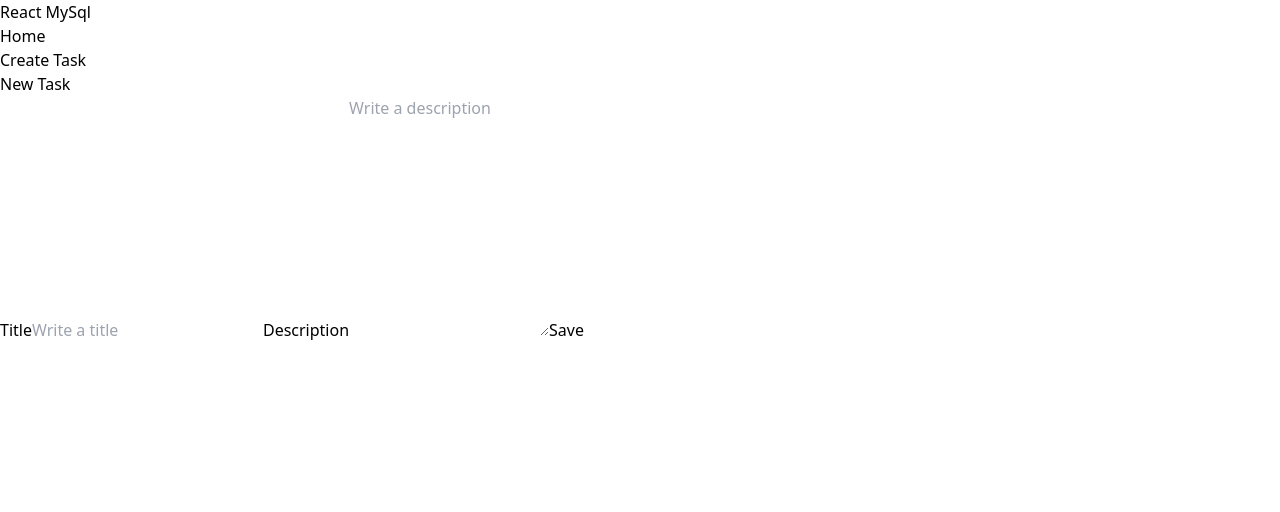
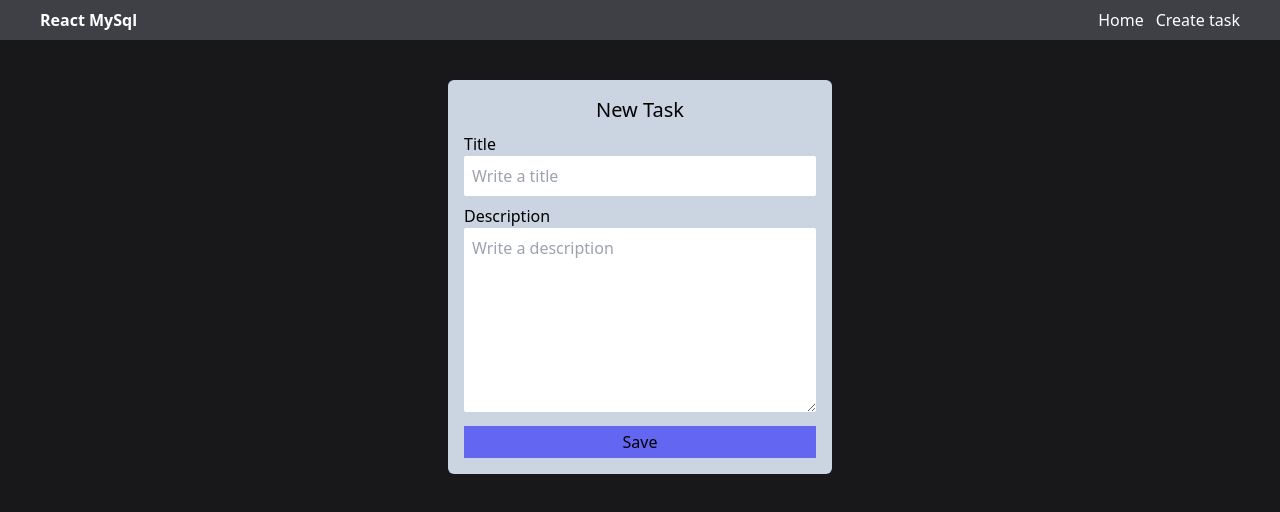
Before and after one commit to Maximo4ever/MySql-CRUD, a React (Vite) app in the folder client/: page /new in a window 1280 px wide. Shown: the top 512 px of the page. Built offline with nearby package versions, Linux system fonts and the light colour scheme.

Commit message:
Estiliza el Frontend con Tailwincss

```diff
--- a/client/src/App.jsx
+++ b/client/src/App.jsx
@@ -7,15 +7,19 @@ import TasksPage from "./pages/TasksPage";
 
 function App() {
   return (
+    <main className="bg-zinc-900 h-screen">
       <TaskContextProvider>
         <Navbar />
+        <div className="container mx-auto py-4">
           <Routes>
             <Route path="/" element={<TasksPage />} />
             <Route path="/new" element={<TaskForm />} />
             <Route path="/edit/:id" element={<TaskForm />} />
             <Route path="*" element={<NotFound />} />
           </Routes>
+        </div>
       </TaskContextProvider>
+    </main>
   );
 }
 
--- a/client/src/components/Navbar.jsx
+++ b/client/src/components/Navbar.jsx
@@ -2,17 +2,19 @@ import { Link } from "react-router-dom";
 
 function Navbar() {
   return (
-    <div>
-      <h1>React MySql</h1>
-      <ul>
+    <nav className="bg-zinc-700 text-white flex justify-between px-10 py-2 ">
+      <Link to="/" className="font-bold">
+        <h1>React MySql</h1>
+      </Link>
+      <ul className="flex gap-x-3">
         <li>
           <Link to="/">Home</Link>
         </li>
         <li>
-          <Link to="/new">Create Task</Link>
+          <Link to="/new">Create task</Link>
         </li>
       </ul>
-    </div>
+    </nav>
   );
 }
 
--- a/client/src/components/TaskCard.jsx
+++ b/client/src/components/TaskCard.jsx
@@ -9,14 +9,30 @@ function TaskCard({ task }) {
   };
 
   return (
-    <div>
-      <h3>{task.title}</h3>
+    <div className="bg-zinc-800 p-4 text-white">
+      <header className="flex justify-between">
+        <h3 className="text-xl font-semibold">{task.title}</h3>
+        <span>{task.done == 1 ? "✅" : "❌"}</span>
+      </header>
       <p>{task.description}</p>
       <span>{task.createdAt}</span>
-      <span>{task.done == 1 ? "✔️" : "❌"}</span>
-      <button onClick={() => deleteTask(task.id)}>Delete</button>
-      <button onClick={() => navigate(`/edit/${task.id}`)}>Edit</button>
-      <button onClick={handleDone}>Toggle Task</button>
+      <div className="flex gap-x-1 text-white mt-1">
+        <button
+          className="bg-red-500 px-2 py-1"
+          onClick={() => deleteTask(task.id)}
+        >
+          Delete
+        </button>
+        <button
+          className="bg-slate-600 px-2 py-1"
+          onClick={() => navigate(`/edit/${task.id}`)}
+        >
+          Edit
+        </button>
+        <button className="bg-green-700 px-2 py-1" onClick={handleDone}>
+          Toggle Task
+        </button>
+      </div>
     </div>
   );
 }
--- a/client/src/pages/TaskForm.jsx
+++ b/client/src/pages/TaskForm.jsx
@@ -27,8 +27,7 @@ function TaskForm() {
   }, []);
 
   return (
-    <div>
-      <h1>{params.id ? "Edit Task" : "New Task"}</h1>
+    <div className="m-6">
       <Formik
         initialValues={task}
         enableReinitialize={true}
@@ -36,10 +35,10 @@ function TaskForm() {
           console.log(values);
           if (params.id) {
             await updateTask(params.id, values);
-            navigate("/");
           } else {
             await createTask(values);
           }
+          navigate("/");
           setTask({
             title: "",
             description: "",
@@ -47,24 +46,36 @@ function TaskForm() {
         }}
       >
         {({ handleChange, handleSubmit, values, isSubmitting }) => (
-          <Form onSubmit={handleSubmit}>
-            <label htmlFor="">Title</label>
+          <Form
+            onSubmit={handleSubmit}
+            className="bg-slate-300 p-4 max-w-sm rounded-md mx-auto"
+          >
+            <h1 className="text-xl text-center">
+              {params.id ? "Edit Task" : "New Task"}
+            </h1>
+            <label className="block mt-2">Title</label>
             <input
+              className="px-2 py-2 rounded-sm w-full"
               type="text"
               name="title"
               placeholder="Write a title"
               onChange={handleChange}
               value={values.title}
             />
-            <label htmlFor="">Description</label>
+            <label className="block mt-2">Description</label>
             <textarea
+              className="px-2 py-2 rounded-sm w-full "
               name="description"
-              rows="10"
+              rows="7"
               placeholder="Write a description"
               onChange={handleChange}
               value={values.description}
             ></textarea>
-            <button type="submit" disabled={isSubmitting}>
+            <button
+              className="block bg-indigo-500 px-3 py-1 mt-2 w-full"
+              type="submit"
+              disabled={isSubmitting}
+            >
               {isSubmitting ? "Saving..." : "Save"}
             </button>
           </Form>
--- a/client/src/pages/TasksPage.jsx
+++ b/client/src/pages/TasksPage.jsx
@@ -15,8 +15,10 @@ function TasksPage() {
   }
   return (
     <div>
-      <h1>Tasks</h1>
-      <RenderTasks />
+      <h1 className="text-4xl text-white text-center font-bold">Tasks</h1>
+      <div className="grid grid-cols-3 gap-2 pt-3">
+        <RenderTasks />
+      </div>
     </div>
   );
 }
```
Lines whose indentation alone changed are shown as unchanged.
